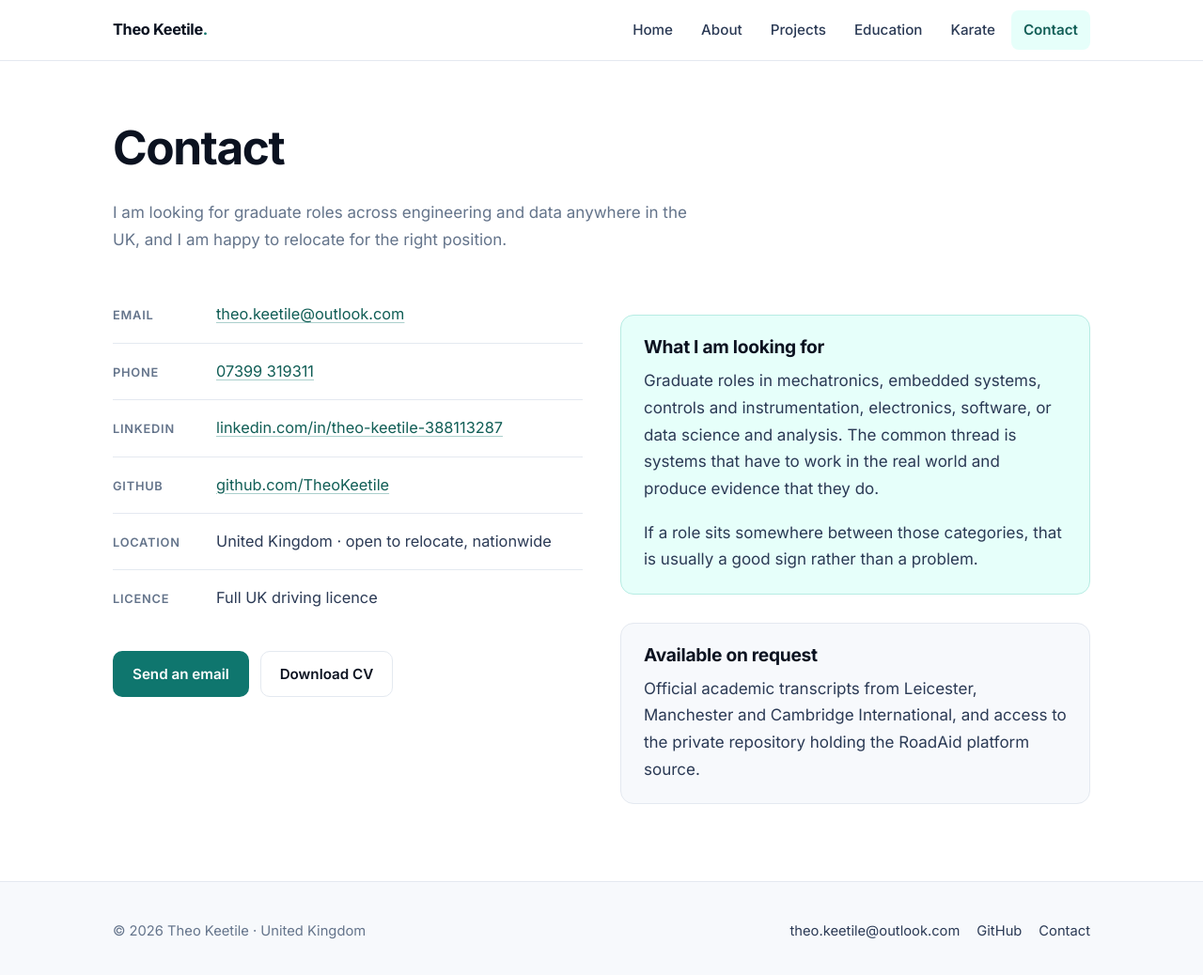
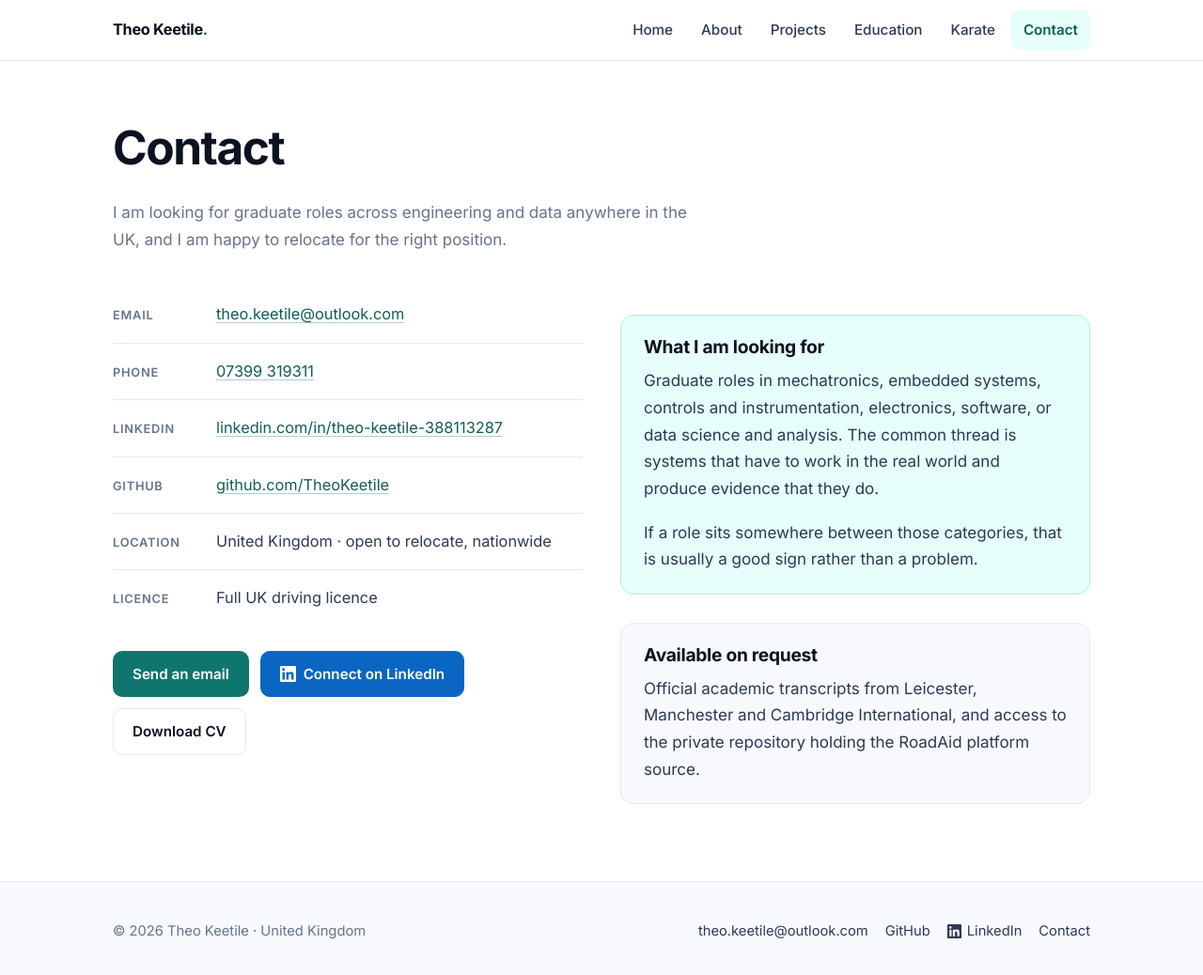
Before and after one commit to TheoKeetile/TheoKeetile.github.io, a plain HTML site: page contact.html in a window 1280 px wide. Shown: the whole page at 94% size. Drawn offline with Linux system fonts and the light colour scheme.

Commit message:
Add LinkedIn button, Botswana licence and languages

```diff
--- a/assets/css/style.css
+++ b/assets/css/style.css
@@ -606,3 +606,14 @@ body.lightbox-open .site-header { visibility: hidden; }
   font-size: .85rem; color: var(--muted); margin-top: 11px; text-align: center;
 }
 .video-fallback { font-size: .9rem; color: var(--muted); text-align: center; padding: 14px; }
+
+/* ---------- LinkedIn ---------- */
+
+.btn svg, .footer-links svg { flex: none; }
+.btn svg { width: 17px; height: 17px; }
+
+.btn-linkedin { background: #0A66C2; color: #fff; border-color: #0A66C2; }
+.btn-linkedin:hover { background: #084d93; border-color: #084d93; color: #fff; }
+
+.footer-links a { display: inline-flex; align-items: center; gap: 6px; }
+.footer-links svg { width: 15px; height: 15px; }
--- a/contact.html
+++ b/contact.html
@@ -68,6 +68,7 @@
 
         <div class="btn-row">
           <a class="btn btn-primary" href="mailto:theo.keetile@outlook.com">Send an email</a>
+          <a class="btn btn-linkedin" href="https://www.linkedin.com/in/theo-keetile-388113287/" rel="noopener"><svg viewBox="0 0 24 24" fill="currentColor" aria-hidden="true" focusable="false"><path d="M20.45 20.45h-3.56v-5.57c0-1.33-.03-3.04-1.85-3.04-1.86 0-2.14 1.45-2.14 2.94v5.67H9.35V9h3.41v1.56h.04c.48-.9 1.64-1.85 3.37-1.85 3.6 0 4.27 2.37 4.27 5.45v6.29zM5.34 7.43a2.07 2.07 0 1 1 0-4.13 2.07 2.07 0 0 1 0 4.13zM7.12 20.45H3.56V9h3.56v11.45zM22.22 0H1.77C.79 0 0 .77 0 1.72v20.56C0 23.23.79 24 1.77 24h20.45c.98 0 1.78-.77 1.78-1.72V1.72C24 .77 23.2 0 22.22 0z"/></svg>Connect on LinkedIn</a>
           <a class="btn btn-ghost" href="assets/docs/Theo-Keetile-CV.pdf">Download CV</a>
         </div>
       </div>
@@ -95,7 +96,8 @@
     <div>&copy; 2026 Theo Keetile &middot; United Kingdom</div>
     <div class="footer-links">
       <a href="mailto:theo.keetile@outlook.com">theo.keetile@outlook.com</a>
-      <a href="https://github.com/TheoKeetile">GitHub</a>
+      <a href="https://github.com/TheoKeetile" rel="noopener">GitHub</a>
+      <a href="https://www.linkedin.com/in/theo-keetile-388113287/" rel="noopener"><svg viewBox="0 0 24 24" fill="currentColor" aria-hidden="true" focusable="false"><path d="M20.45 20.45h-3.56v-5.57c0-1.33-.03-3.04-1.85-3.04-1.86 0-2.14 1.45-2.14 2.94v5.67H9.35V9h3.41v1.56h.04c.48-.9 1.64-1.85 3.37-1.85 3.6 0 4.27 2.37 4.27 5.45v6.29zM5.34 7.43a2.07 2.07 0 1 1 0-4.13 2.07 2.07 0 0 1 0 4.13zM7.12 20.45H3.56V9h3.56v11.45zM22.22 0H1.77C.79 0 0 .77 0 1.72v20.56C0 23.23.79 24 1.77 24h20.45c.98 0 1.78-.77 1.78-1.72V1.72C24 .77 23.2 0 22.22 0z"/></svg>LinkedIn</a>
       <a href="contact.html">Contact</a>
     </div>
   </div>
```
Also changed, not shown: about.html (+2 -1 lines), certifications.html (+2 -1 lines), index.html (+3 -1 lines), karate.html (+2 -1 lines), projects.html (+2 -1 lines), 1 other file.
